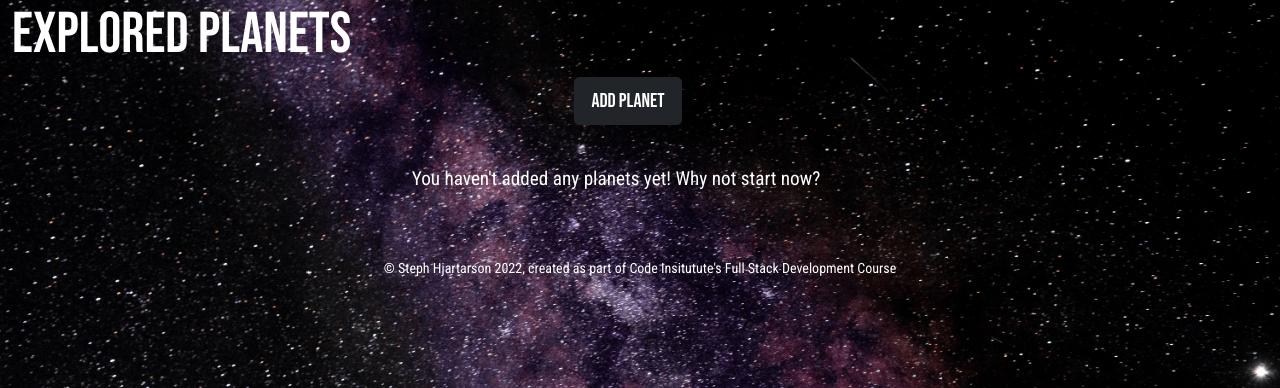
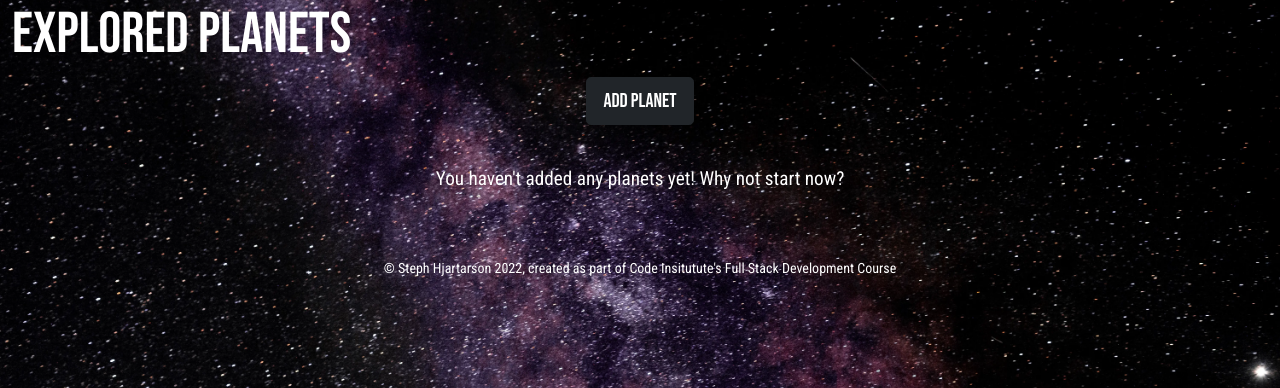
Before and after one commit to StephHjar/me1-planet-tracker, a Django app: page /planet_list/ in a window 1280 px wide. Shown: the part 126-514 px from the top of the page. Run offline with Django 3.2, Linux system fonts and the light colour scheme; the visitor is signed in with stand-in values (Sample User, id 1); data that the repository does not hold is empty.

Commit message:
Adjust layout of planet list page

```diff
--- a/templates/planet_list.html
+++ b/templates/planet_list.html
@@ -7,9 +7,10 @@
         <div class="col-12">
             <h2>Explored Planets</h2>
         </div>
+    </div>
     {% if user.is_authenticated %}
-        <div class="row">
-            <div class="col justify-content-center text-center w-100">
+    <div class="row text-center">
+        <div class="col-12">
             <button type="button" class="btn btn-dark btn-lg text-uppercase">Add Planet</button>
         </div>
     </div>
@@ -34,23 +35,21 @@
     </div>
     <div class="row">
         {% endif %}
+    </div>
     {% empty %}
-            <div class="row">
     <div class="col-12 text-center">
         <p>You haven't added any planets yet! Why not start now?</p>
     </div>
-            </div>
     {% endfor %}
-        </div>
-    </div>
+
     {% else %}
-    <div class="row">
-        <div class="col justify-content-center text-center">
+    <div class="row text-center">
+        <div class="col-12">
             <p>Please <a href="{% url 'account_login' %}">log in</a> or <a href="{% url 'account_signup'%}">sign up</a>
                 to view your list of explored planets!</p>
         </div>
     </div>
     {% endif %}
-
+</div>
 
 {% endblock %}
```
Lines whose indentation alone changed are shown as unchanged.
